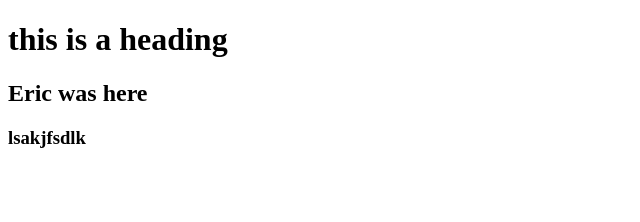
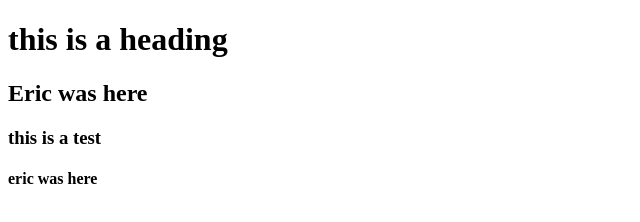
Before and after one commit to erics273/git_demo, a plain HTML site: page index.html in a window 1280 px wide. Shown: the whole page, without its empty margins (0-640 px from the left). Drawn offline with Linux system fonts and the light colour scheme.

Commit message:
add headiungs

```diff
--- a/index.html
+++ b/index.html
@@ -9,6 +9,7 @@
 <body>
     <h1>this is a heading</h1>
     <h2>Eric was here</h2>
-    <h3>lsakjfsdlk</h3>
+    <h3>this is a test</h3>
+    <h4>eric was here</h4>
 </body>
 </html>
```
